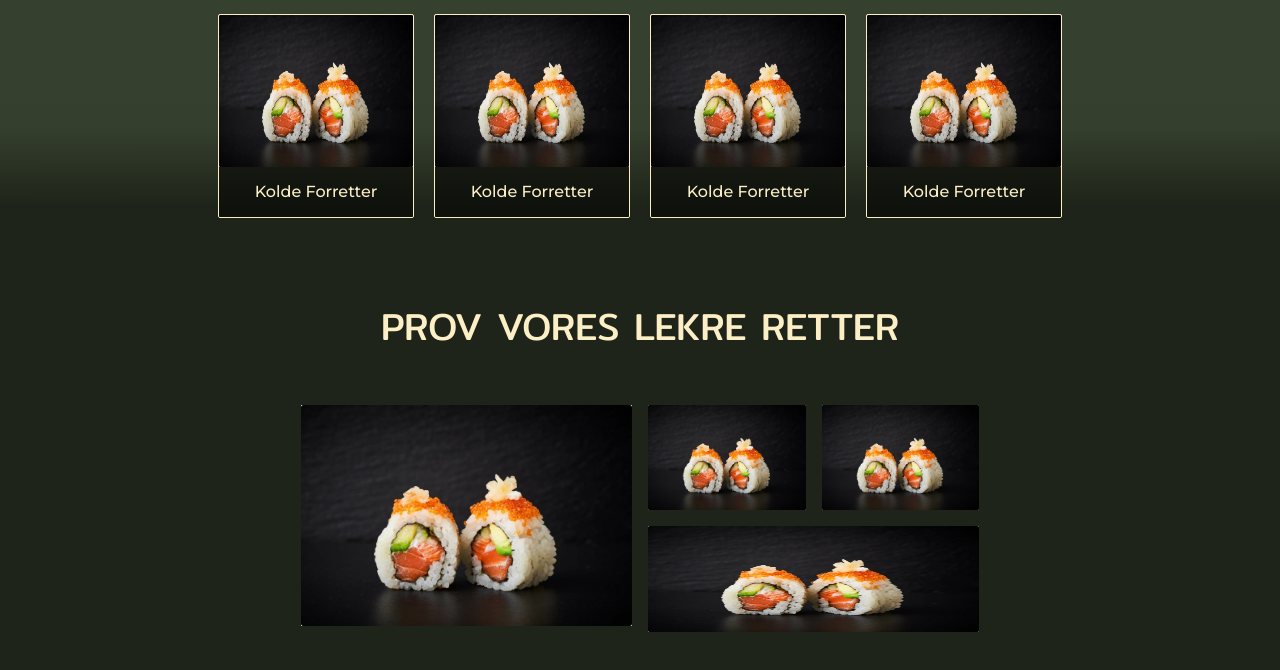
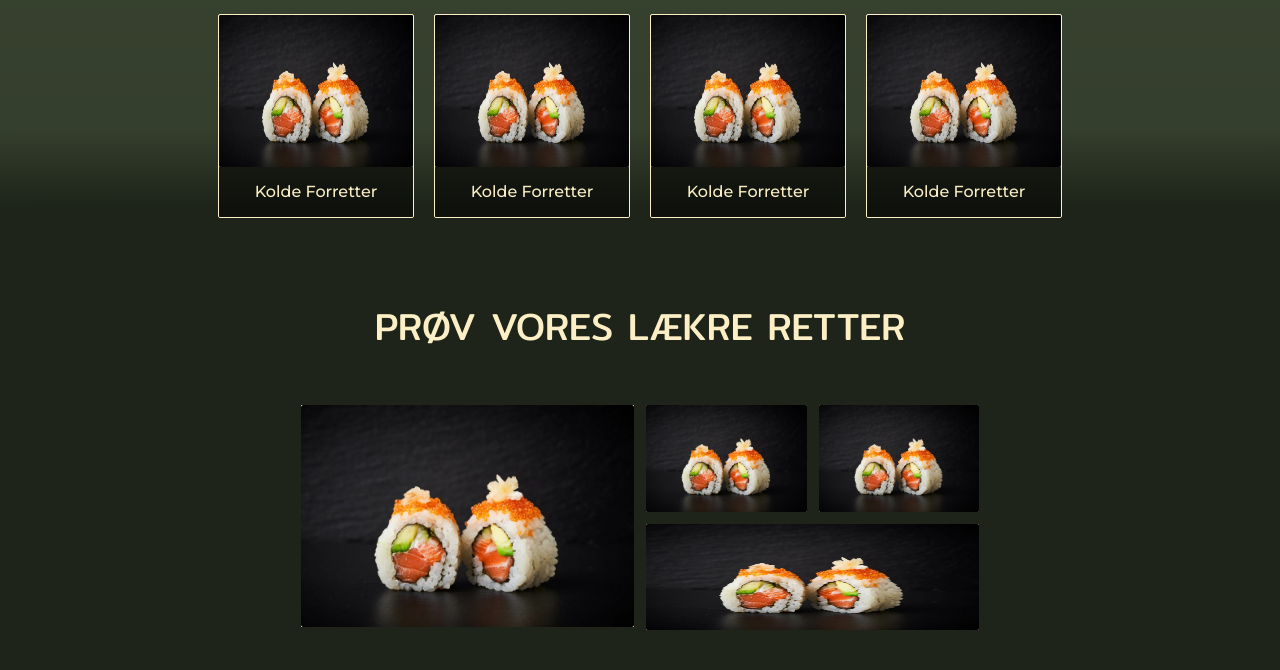
Before and after one commit to na-talia/sushi-takeaway, a React (Create React App) app: page / in a window 1280 px wide. Shown: the part 1630-2300 px from the top of the page. Built offline with nearby package versions, Linux system fonts and the light colour scheme.

Commit message:
adjusted styles in PopularProducts section

```diff
--- a/src/components/PopularProducts.jsx
+++ b/src/components/PopularProducts.jsx
@@ -6,9 +6,9 @@ import Title from "./Title";
 const PopularProducts = () => {
   return (
     <div>
-      <Title text="PROV VORES LEKRE RETTER" />
+      <Title text="PRØV VORES LÆKRE RETTER" />
       <div className="flex justify-center mt-small">
-        <div className="grid grid-cols-4 gap-4 w-[53%]">
+        <div className="grid grid-cols-4 gap-3 w-[53%]">
           {/* Big Image */}
           <div className="col-span-2 row-span-2">
             <img
```
